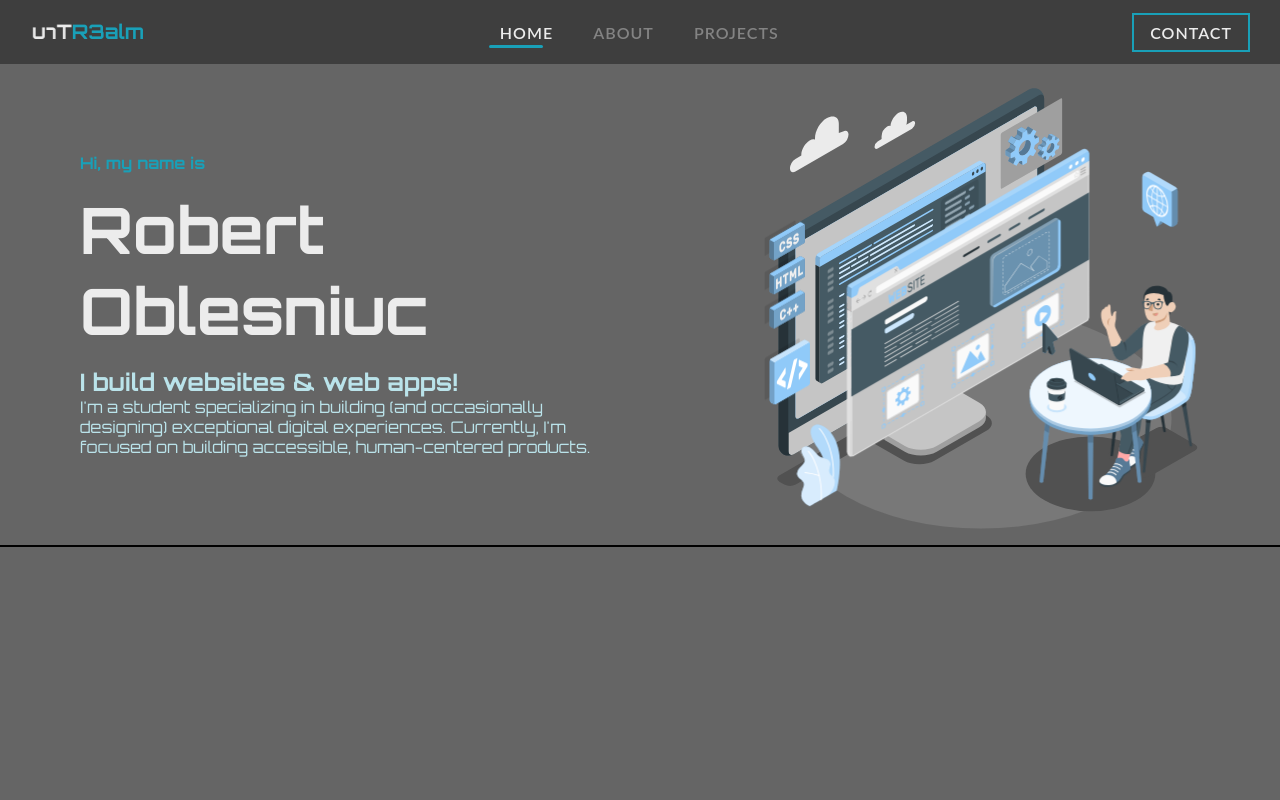
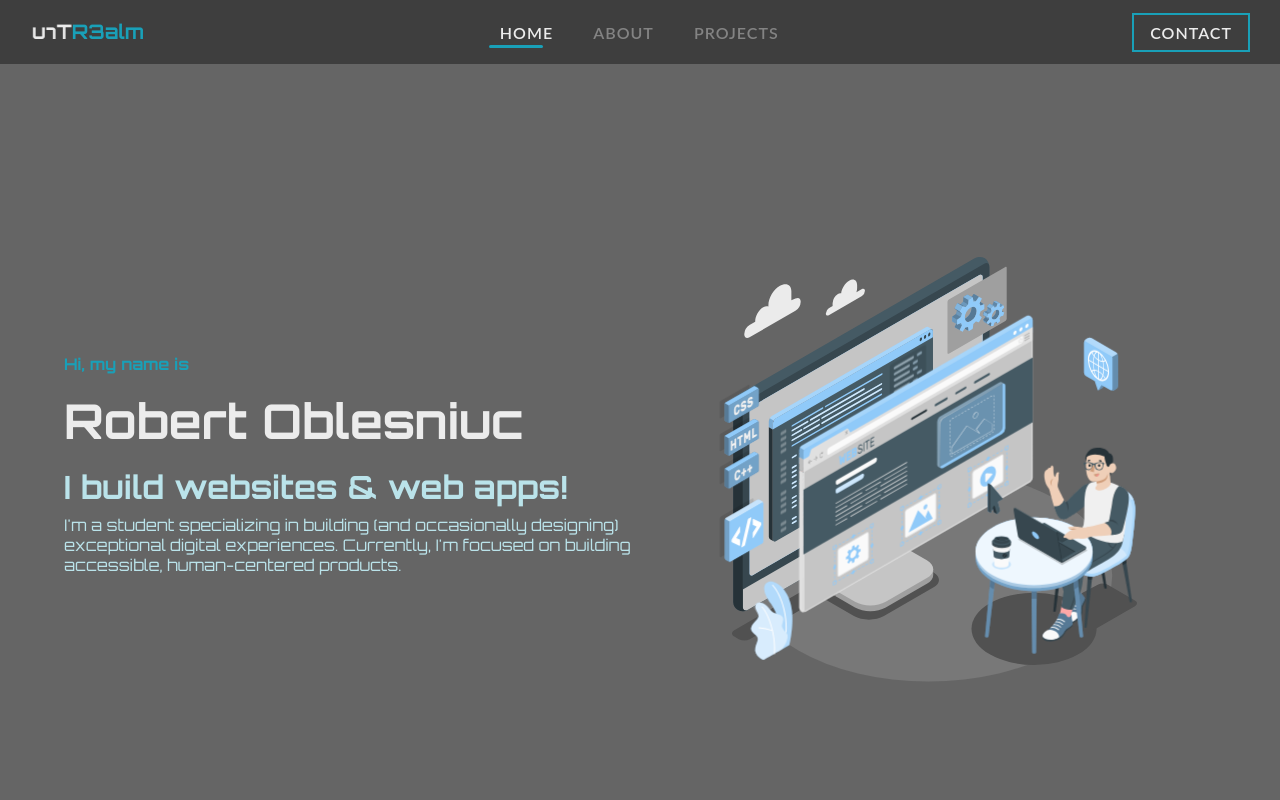
Before and after one commit to KiLLg0r/Portfolio-Old, a website: page index.html in a window 1280 px wide. Shown: the top 800 px of the page. Drawn offline with nearby package versions, Linux system fonts and the light colour scheme.

Commit message:
Basic styling for home section

```diff
--- a/assets/js/nav.js
+++ b/assets/js/nav.js
@@ -73,4 +73,6 @@ nav.find("ul li a").click(function (e) {
     pos = position.left;
     wid = width;
   }
+  var href = $(this).attr("href");
+  window.location = href;
 });
--- a/assets/scss/components/_section.scss
+++ b/assets/scss/components/_section.scss
@@ -1,11 +1,13 @@
 main {
   section {
-    height: calc(100vh - 4rem);
+    height: 100vh;
     width: 100%;
     background-color: var(--primary-tint-800);
     outline: 1px solid black;
 
     .wrapper {
+      height: 100%;
+      width: 100%;
       display: flex;
       align-items: center;
       justify-content: space-around;
@@ -14,24 +16,28 @@ main {
   }
   #home {
     width: 100%;
-    height: auto;
+    padding: clamp(0.5rem, 5vw, 5rem);
     .column {
       width: 50%;
       height: 100%;
       &.first {
-        height: 100%;
+        margin: auto 0;
+        height: auto;
         width: 100%;
-        padding: 5rem;
         color: var(--accent-tint-300);
         h2 {
-          font-size: max(0.75rem, 1rem);
+          font-size: clamp(0.75rem, 1rem, 1.25rem);
           color: var(--accent);
           margin-bottom: 1rem;
         }
         :nth-child(2) {
           color: var(--secondary);
-          font-size: clamp(2.5rem, 8vw, 4rem);
+          font-size: clamp(2rem, 5vw, 3rem);
           margin-bottom: 1rem;
+        }
+        :nth-child(3) {
+          font-size: clamp(1.5rem, 3vw, 2rem);
+          margin-bottom: 0.5rem;
         }
       }
       &.second {
--- a/assets/scss/main.scss
+++ b/assets/scss/main.scss
@@ -12,7 +12,7 @@
   box-sizing: border-box;
 }
 
-::-webkit-scrollbar {
+body::-webkit-scrollbar {
   display: none;
 }
 
--- a/assets/scss/motion/_animation.scss
+++ b/assets/scss/motion/_animation.scss
@@ -2,6 +2,10 @@
 #freepik--World--inject-38,
 #freepik--text-box--inject-38 {
   animation: 5s infinite ease floating;
+}
+
+#freepik--Arrow--inject-38 {
+  animation: 10s mouseMove infinite ease;
 }
 
 @keyframes floating {
@@ -13,3 +17,10 @@
     transform: translateY(0em);
   }
 }
+
+@keyframes mouseMove {
+  0%, 100% {
+
+  }
+  50% {}
+}
```
Also changed, not shown: assets/css/main.css, assets/svg/235590116_3062521760646505_5902067354459602522_n.jpg (deleted), 2 other files.
